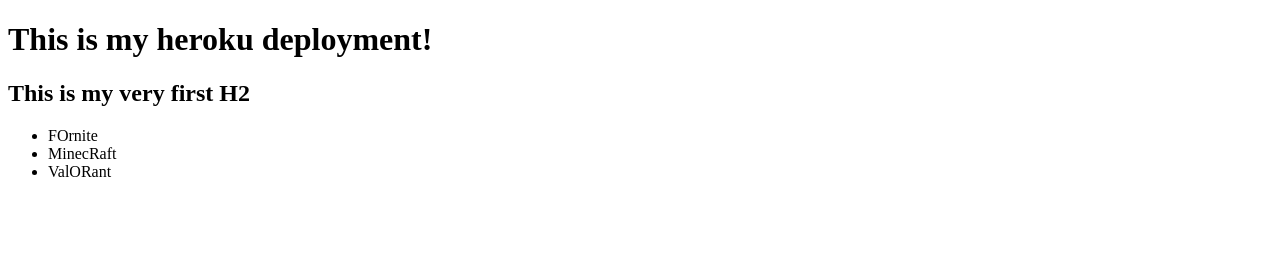
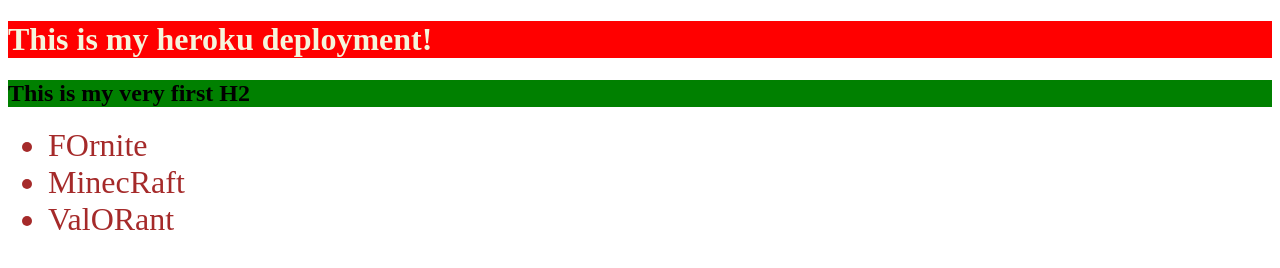
Before and after one commit to jamespeh8891/f24-first-heroku-demo, a website: page index.html in a window 1280 px wide. Drawn offline with Linux system fonts and the light colour scheme.

Commit message:
third push

```diff
--- a/index.html
+++ b/index.html
@@ -5,6 +5,8 @@
   <meta http-equiv="X-UA-Compatible" content="IE=edge">
   <meta name="viewport" content="width=device-width, initial-scale=1.0">
   <title>Heroku Test</title>
+  <link rel="stylesheet" href="./styles.css">
+  <link rel="stylesheet" href="/css">
 </head>
 <body>
   <h1>This is my heroku deployment!</h1>
--- a/server/index.js
+++ b/server/index.js
@@ -7,6 +7,10 @@ app.get('/', (req, res) => {
     res.sendFile(path.join(__dirname, '../index.html'))
 })
 
+app.get('/css', (req, res) => {
+    res.sendFile(path.join(__dirname, '../styles.css'))
+})
+
 const port = process.env.PORT ||4005
 
 app.listen(port, () => {
--- /dev/null
+++ b/styles.css
@@ -0,0 +1,14 @@
+h1 {
+    background-color: red;
+    color:beige;
+}
+
+h2 {
+    background-color: green;
+    columns: pink;
+}
+
+li {
+    font-size: xx-large;
+    color: brown;
+}
```
